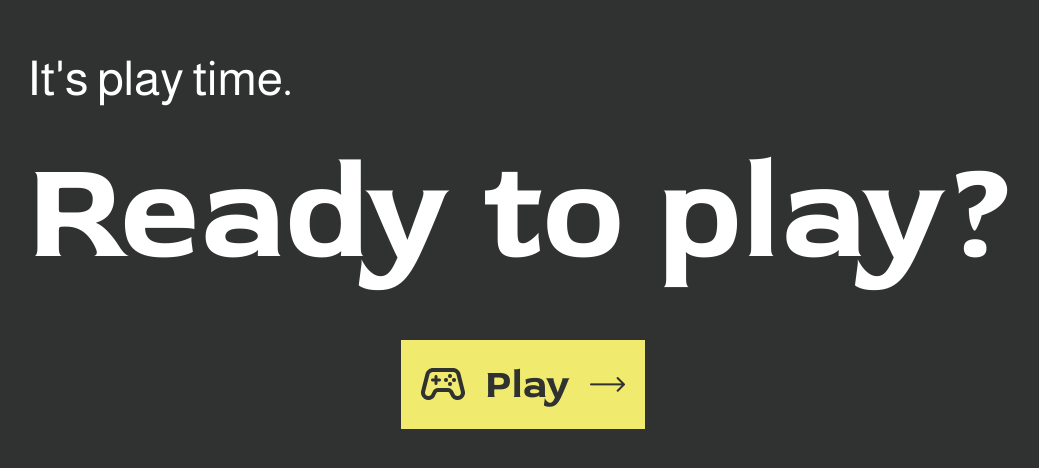
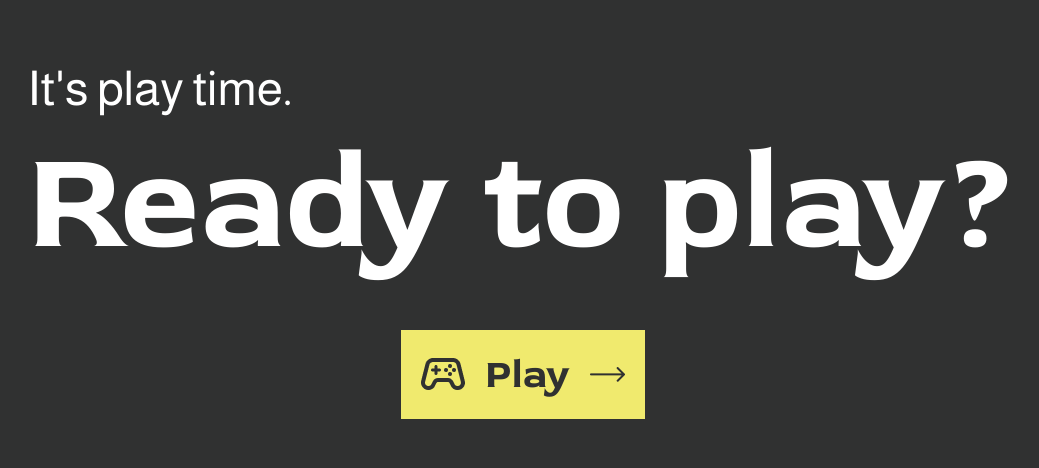
Before and after one commit to MrFox993/Memory, a website built with Vite: page index.html in a window 1280 px wide. Shown: the part 160-628 px from the top of the page, without its empty margins (117-1156 px from the left). Built offline with nearby package versions, Linux system fonts and the light colour scheme; files whose address does not match are found by name.

Commit message:
removed unnecessary classes removed unused arrow tag

```diff
--- a/index.html
+++ b/index.html
@@ -8,14 +8,13 @@
 </head>
 <body>
     <section id="start-screen" class="start-screen">
-        <div class="start-screen-headlines">
+        <div>
             <h2>It's play time.</h2>
             <h1>Ready to play?</h1>
         </div>
         <button class="primary-button">
             <img src="./icons/stadia_controller_icon.png" alt="controller icon">
             <p>Play</p>
-            <!-- <p class="arrow">&#x2192;</p> -->
             <img class="arrow" src="./icons/Arrow_right.png" alt="arrow right">
         </button>
     </section>
--- a/src/styles/components/_startScreen.scss
+++ b/src/styles/components/_startScreen.scss
@@ -13,11 +13,6 @@
     background-position-y: bottom;
     background-repeat: no-repeat;
 
-    &-headlines {
-        @include abstracts.flexCenter($display:flex, $justify:center, $align:flex-start, $direction:column);
-        gap: 20px;
-    }
-
     h2 {
         font-family: base.$font_almarai;
         font-weight: base.$font-weight-regular;
```
